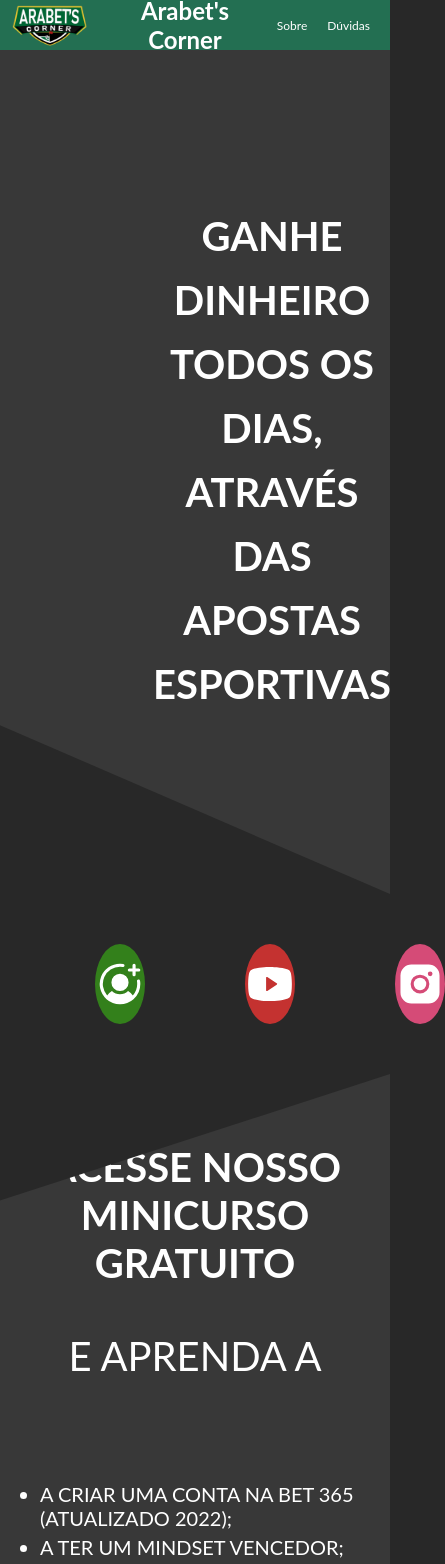
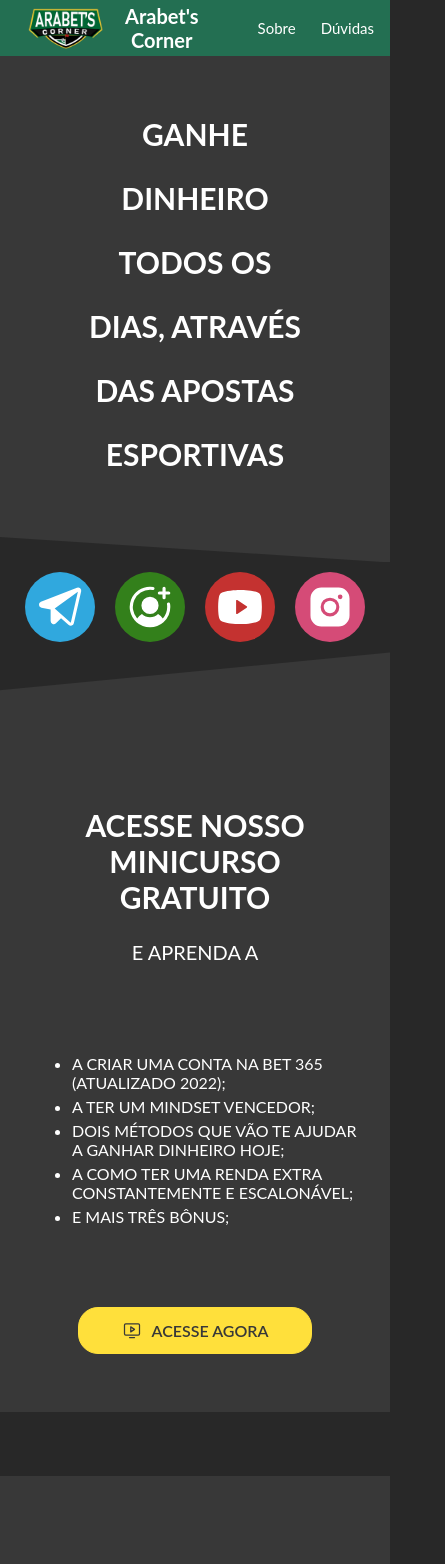
Before and after one commit to TierryBr/Arabets, a React (Vite) app: page / in a window 390 px wide. Shown: the top 1564 px of the page, 445 px wide, since content can reach past the window. Built offline with nearby package versions, Linux system fonts and the light colour scheme.

Commit message:
Adding Responsiveness to Homepage and Content

```diff
--- a/src/components/Footer/styles.ts
+++ b/src/components/Footer/styles.ts
@@ -1,11 +1,15 @@
 import styled from "styled-components";
 import {Link} from 'react-router-dom';
 
-import { mobile } from "../../responsive";
+const media = {
+  mobile900: '@media(max-width: 900px)'
+}
 
 export const Container = styled.div`
   display: flex;
-  ${mobile({ flexDirection: "column" })}
+  ${media.mobile900} {
+    flex-direction: column;
+  }
 `;
 
 export const Left = styled.div`
@@ -52,7 +56,6 @@ export const SocialIcon = styled.a`
 export const Center = styled.div`
   flex: 1;
   padding: 20px;
-  ${mobile({ display: "none" })}
 `;
 
 export const Title = styled.h3`
@@ -87,8 +90,6 @@ export const ListItemLink = styled(Link)`
 export const Right = styled.div`
   flex: 1;
   padding: 20px;
-  ${mobile({ backgroundColor: "#fff8f8" })}
-
 `;
 
 export const ContactItem = styled.div`
--- a/src/components/NavBar/styles.ts
+++ b/src/components/NavBar/styles.ts
@@ -3,13 +3,21 @@ import { Link } from 'react-router-dom';
 
 import { mobile } from "../../responsive";
 
+const media = {
+  mobile898: '@media(max-width: 898px)',
+  mobile575: '@media(max-width: 575px)',
+}
+
 export const Container = styled.div`
   height: 60px;
+  width: 100%;
   background-color: #236F52;
   display: flex;
   align-items: center;
   justify-content: space-between;
-  ${mobile({ height: "50px" })}
+  ${media.mobile575} {
+    height: 56px;
+  }
 `;
 
 export const Wrapper = styled.div`
@@ -18,7 +26,6 @@ export const Wrapper = styled.div`
   align-items: center;
   justify-content: space-between;
   padding: 0 1rem;
-  ${mobile({ padding: "10px 0px" })}
 `;
 
 export const Left = styled.div`
@@ -29,7 +36,6 @@ export const Left = styled.div`
 export const Language = styled.span`
   font-size: 14px;
   cursor: pointer;
-  ${mobile({ display: "none" })}
 `;
 
 export const SearchContainer = styled.div`
@@ -42,7 +48,6 @@ export const SearchContainer = styled.div`
 
 export const Input = styled.input`
   border: none;
-  ${mobile({ width: "50px" })}
 `;
 
 export const Center = styled.div`
@@ -53,14 +58,18 @@ export const Center = styled.div`
 export const Title = styled.h1`
   font-weight: bold;
   color: #FFF;
-  ${mobile({ fontSize: "24px" })}
+  ${media.mobile898} {
+    font-size: 24px;
+  }
+  ${media.mobile575} {
+    font-size: 20px;
+  }
 `;
 export const Right = styled.div`
   flex: 1;
   display: flex;
   align-items: center;
   justify-content: flex-end;
-  ${mobile({ marginRight: "20px" })}
 `;
 
 export const MenuItem = styled.div`
@@ -68,7 +77,6 @@ export const MenuItem = styled.div`
   color: #FFF;
   text-decoration: none;
   margin-left: 25px;
-  ${mobile({ fontSize: "12px", marginLeft: "10px" })}
 `;
 
 export const InfosNavBar = styled(Link)`
@@ -76,13 +84,11 @@ export const InfosNavBar = styled(Link)`
   text-decoration: none;
   cursor: pointer;
   margin-left: 25px;
-  ${mobile({ fontSize: "12px", marginLeft: "10px" })}
 `;
 
 export const TextInfosNavBar = styled.a`
   font-size: 15px;
   font-weight: 400;
-  ${mobile({ fontSize: "12px", marginLeft: "10px" })}
 
   &:hover {
     color: #e1dfdf;
--- a/src/pages/Content/index.tsx
+++ b/src/pages/Content/index.tsx
@@ -7,9 +7,9 @@ function Content() {
   return (
     <>
       <NavBar />
-      <S.ContainerHeader>
+      {/* <S.ContainerHeader>
         <h1>Minicurso gratuito</h1>
-      </S.ContainerHeader>
+      </S.ContainerHeader> */}
       <S.Container>
         <S.ContainerIframe>
           <iframe
@@ -92,7 +92,7 @@ function Content() {
           escanteios
         </S.ContainerFooterTitle>
         <S.ContainerFooterButton>
-          <div style={{ marginRight: 70 }}>
+          <S.ContainerFooterButtonTelegram>
             <S.InfoDetailsButtonTelegram
               href='https://t.me/arabetsfutebol'
               target='_blank'
@@ -104,7 +104,7 @@ function Content() {
               />
               ENTRE AGORA
             </S.InfoDetailsButtonTelegram>
-          </div>
+          </S.ContainerFooterButtonTelegram>
 
           <div>
             <S.InfoDetailsButtonTelegram href='https://drive.google.com/u/0/uc?id=1kgSl9iLWyw96Z6przmVK7kLwSHSVPbqw&export=download'>
--- a/src/pages/Content/styles.ts
+++ b/src/pages/Content/styles.ts
@@ -1,6 +1,9 @@
 import styled from "styled-components";
 
-import { mobile } from "../../responsive";
+const media = {
+  mobile898: '@media(max-width: 898px)',
+  mobile575: '@media(max-width: 575px)',
+}
 
 export const Container = styled.div`
   display: flex;
@@ -9,7 +12,10 @@ export const Container = styled.div`
   align-items: center;
   flex-wrap: wrap;
   padding: 30px;
-  ${mobile({ flexDirection: "column" })}
+  ${media.mobile898} {
+    flex-direction: column;
+    padding: 5px;
+  }
 `;
 
 export const ContainerHeader = styled.div`
@@ -17,7 +23,9 @@ export const ContainerHeader = styled.div`
   flex: 1;
   justify-content: center;
   align-items: center;
-  ${mobile({ flexDirection: "column" })}
+  ${media.mobile898} {
+    flex-direction: column;
+  }
 `;
 
 export const ContainerIframe = styled.div`
@@ -27,6 +35,9 @@ export const ContainerIframe = styled.div`
   margin: 20px;
   border: 1px solid #236F52;
   border-radius: 20px;
+  ${media.mobile898} {
+    max-width: 60%;
+  }
 `;
 
 export const ContainerIframeTitle = styled.h1`
@@ -66,6 +77,7 @@ export const ContainerFooter = styled.div`
   align-items: center;
   flex-direction: column;
   margin-bottom: 8rem;
+
 `;
 
 export const ContainerFooterTitle = styled.h1`
@@ -81,4 +93,14 @@ export const ContainerFooterButton = styled.div`
   display: flex;
   flex-direction: row;
   justify-content: space-between;
+  ${media.mobile575} {
+    flex-direction: column;
+  }
 `;
+
+export const ContainerFooterButtonTelegram = styled.div`
+  margin-right: 70px;
+  ${media.mobile575} {
+    margin-right: 0;
+  }
+`;
--- a/src/pages/Home/styles.ts
+++ b/src/pages/Home/styles.ts
@@ -1,17 +1,40 @@
 import styled from "styled-components";
 import {Link} from 'react-router-dom';
 
-import { mobile } from "../../responsive";
+const media = {
+  mobile898: '@media(max-width: 898px)',
+  mobile820: '@media(max-width: 820px)',
+  mobile750: '@media(max-width: 750px)',
+  mobile530: '@media(max-width: 530px)',
+  mobile450: '@media(max-width: 450px)',
+  mobile405: '@media(max-width: 405px)',
+  mobile380: '@media(max-width: 380px)',
+  mobile1000: '@media(max-height: 1000px)',
+  mobile756: '@media(max-height: 756px)',
+  mobile670: '@media(max-height: 670px)',
+}
 
 export const Container = styled.div`
   width: 100%;
   height: 100vh;
   display: flex;
+  overflow: hidden;
   position: relative;
-  overflow: hidden;
+  align-items: center;
+  justify-content: center;
   background-color: #383838;
   clip-path: polygon(0 0, 100% 0, 100% 100%, 0 80%);
-  ${mobile({ flexDirection: "column" })}
+  ${media.mobile898} {
+    flex-direction: column;
+    clip-path: polygon(0 0, 100% 0, 100% 100%, 0 95%);
+    height: 80vh;
+  }
+  ${media.mobile530} {
+    height: 60vh;
+  }
+  ${media.mobile380} {
+    height: 50vh;
+  }
 `;
 
 export const ContainerTitle = styled.h1`
@@ -26,6 +49,17 @@ export const ContainerTitle = styled.h1`
   justify-content: center;
   align-items: center;
   color: #fff;
+  ${media.mobile750} {
+    padding: 0 8rem;
+  }
+  ${media.mobile530} {
+    padding: 0 5rem;
+    font-size: 30px;
+  }
+  ${media.mobile380} {
+    padding: 0 5rem;
+    font-size: 20px;
+  }
 `;
 
 export const Sociais = styled.div`
@@ -33,6 +67,9 @@ export const Sociais = styled.div`
   align-items: center;
   justify-content: center;
   padding: 50px;
+  ${media.mobile820} {
+    padding: 10px 0;
+  }
 `;
 
 export const SocialItemImg = styled.a`
@@ -45,13 +82,35 @@ export const SocialItemImg = styled.a`
   display: flex;
   align-items: center;
   justify-content: center;
+  ${media.mobile750} {
+    margin: 0 10px;
+  }
+  ${media.mobile450} {
+    width: 70px;
+    height: 70px;
+  }
 `;
 
 export const Info = styled.div`
   height: 100vh;
   background-color: #383838;
-  position: relative;
   clip-path: polygon(0 15%, 100% 0, 100% 100%, 0% 100%);
+  ${media.mobile898} {
+    clip-path: polygon(0 5%, 100% 0, 100% 100%, 0% 100%);
+    height: 80vh;
+  }
+  ${media.mobile530} {
+    height: 70vh;
+  }
+  ${media.mobile380} {
+    height: 90vh;
+  }
+  ${media.mobile1000} {
+    height: 90vh;
+  }
+  ${media.mobile756} {
+    height: 100vh;
+  }
 `;
 
 export const InfoTelegram = styled.div`
@@ -60,6 +119,21 @@ export const InfoTelegram = styled.div`
   position: relative;
   margin-top: 4rem;
   clip-path: polygon(0 0, 100% 0, 100% 100%, 0% 100%);
+  ${media.mobile898} {
+    height: 80vh;
+  }
+  ${media.mobile530} {
+    height: 70vh;
+  }
+  ${media.mobile380} {
+    height: 90vh;
+  }
+  ${media.mobile1000} {
+    height: 90vh;
+  }
+  ${media.mobile756} {
+    height: 100vh;
+  }
 `;
 
 export const InfoDetails = styled.div`
@@ -69,6 +143,22 @@ export const InfoDetails = styled.div`
   position: relative;
   flex-direction: column;
   overflow: hidden;
+  ${media.mobile898} {
+    height: 80vh;
+  }
+  ${media.mobile530} {
+    height: 60vh;
+    padding: 5rem 0;
+  }
+  ${media.mobile380} {
+    height: 75vh;
+  }
+  ${media.mobile1000} {
+    height: 80vh;
+  }
+  ${media.mobile756} {
+    height: 90vh;
+  }
 `;
 
 export const InfoDetailsTitle = styled.h1`
@@ -76,12 +166,35 @@ export const InfoDetailsTitle = styled.h1`
   font-weight: 700;
   margin-bottom: 5px;
   color: #fff;
+  ${media.mobile898} {
+    display: flex;
+    padding: 0 10rem;
+  }
+  ${media.mobile750} {
+    padding: 0 8rem;
+  }
+  ${media.mobile530} {
+    padding: 0 5rem;
+    font-size: 30px;
+  }
+  ${media.mobile380} {
+    font-size: 25px;
+  }
 `;
 
 export const InfoDetailsSubTitle = styled.h3`
   font-size: 40px;
   font-weight: 400;
   color: #fff;
+  ${media.mobile530} {
+    font-size: 30px;
+  }
+  ${media.mobile405} {
+    font-size: 20px;
+  }
+  ${media.mobile670} {
+    font-size: 19px;
+  }
 `;
 
 export const InfoDetailsContainer = styled.div`
@@ -104,6 +217,16 @@ export const InfoDetailsDescription = styled.div`
   justify-content: center;
   align-items: center;
   font-size: 20px;
+  ${media.mobile898} {
+    display: flex;
+    padding: 0 2rem;
+  }
+  ${media.mobile405} {
+    font-size: 16px;
+  }
+  ${media.mobile670} {
+    font-size: 15px;
+  }
 `;
 
 export const ItemLI = styled.li`
@@ -134,6 +257,11 @@ export const InfoDetailsButton = styled(Link)`
     color: #FFF;
     border-color: #fff;
   }
+
+  ${media.mobile670} {
+    margin-top: 40px;
+    margin-bottom: 40px;
+  }
 `;
 
 export const InfoDetailsButtonTelegram = styled.a`
@@ -159,4 +287,9 @@ export const InfoDetailsButtonTelegram = styled.a`
     color: #FFF;
     border-color: #fff;
   }
+
+  ${media.mobile670} {
+    margin-top: 40px;
+    margin-bottom: 40px;
+  }
 `;
--- a/src/responsive.tsx
+++ b/src/responsive.tsx
@@ -9,6 +9,10 @@ export const mobile = (props: any) => css`
     ${props}
   }
 
+  @media only screen and (max-width: 898px) {
+    ${props}
+  }
+
   @media only screen and (max-width: 563px) {
     ${props}
   }
--- a/src/styles.css
+++ b/src/styles.css
@@ -2,6 +2,9 @@ html {
   scroll-behavior: smooth;
   background-color: #282828;
   color: #FFF;
+  display: flex;
+
+  /* flex-direction: column-reverse; */
 }
 
 body {
```
